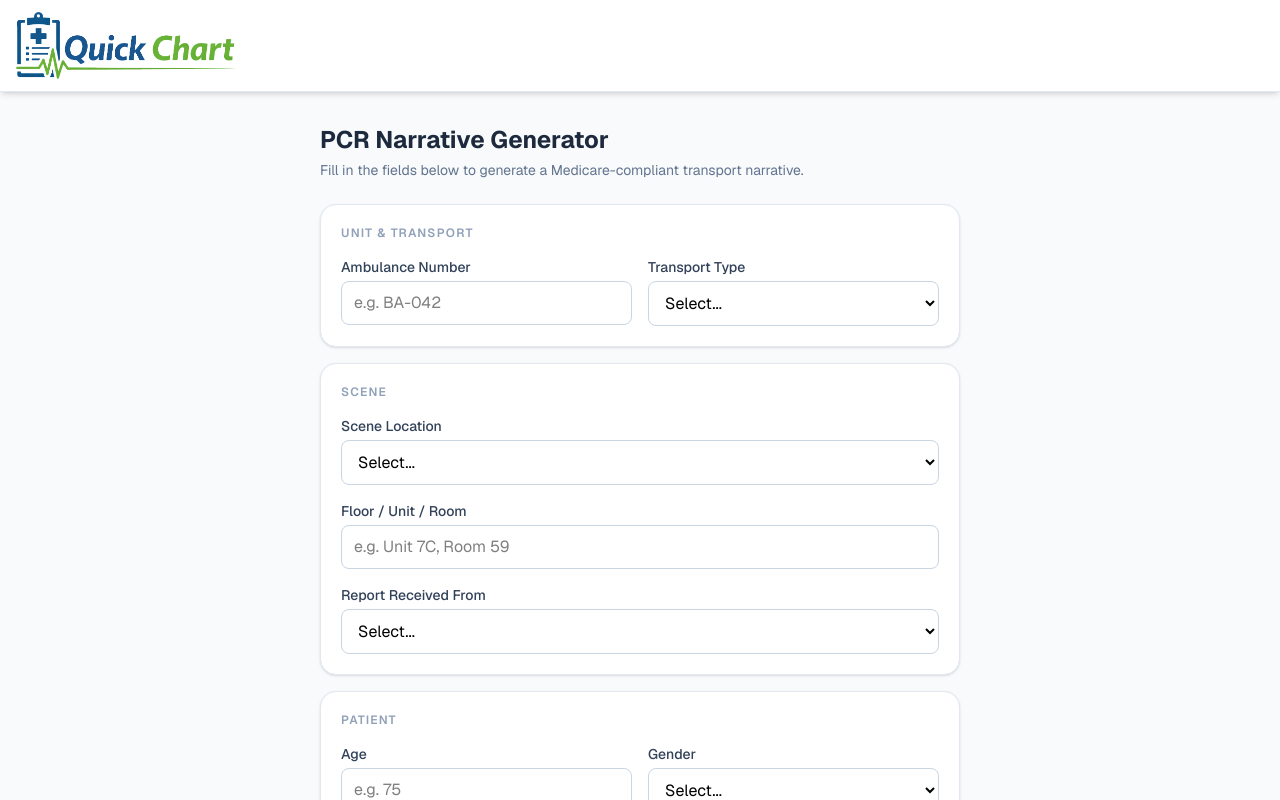
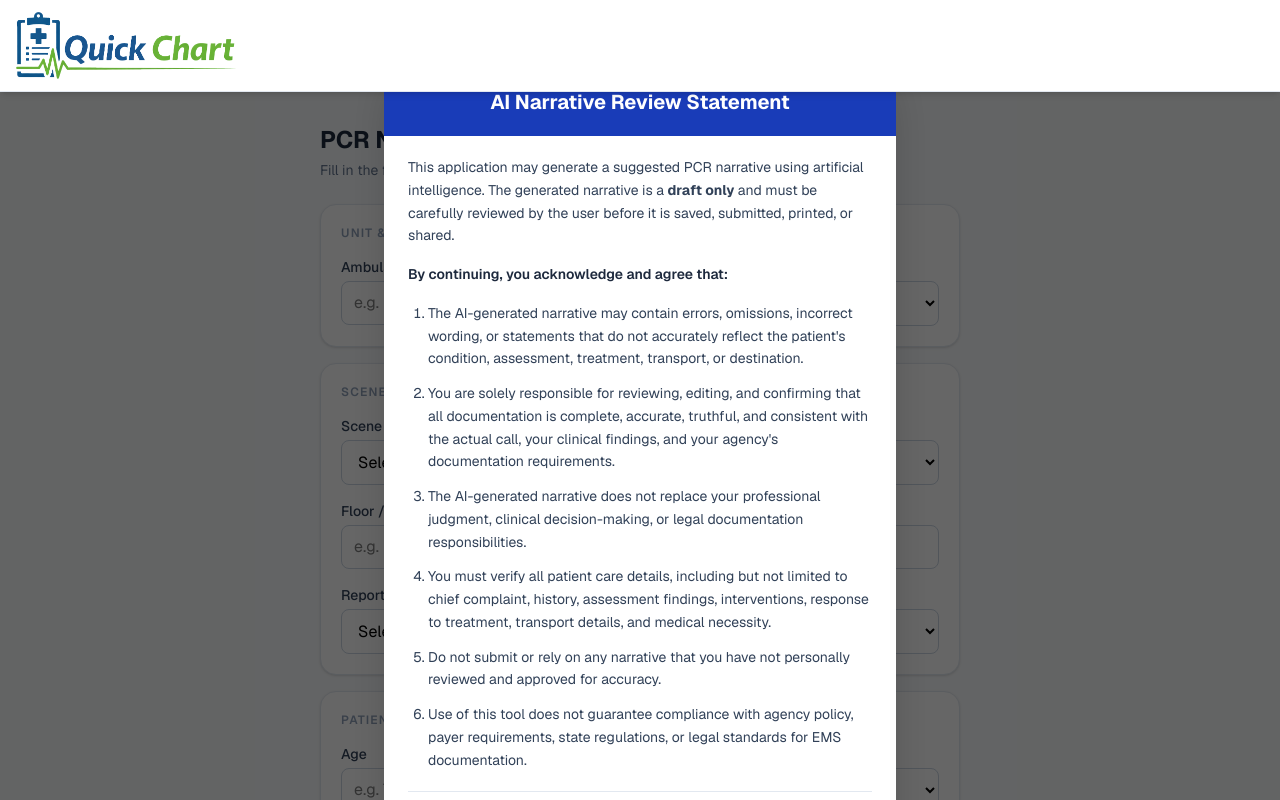
Before and after one commit to emiliootz/QuickChart, a Next.js app: page / in a window 1280 px wide. Shown: the top 800 px of the page. Built offline with nearby package versions, Linux system fonts and the light colour scheme.

Commit message:
Ack Modal

```diff
--- a/app/layout.tsx
+++ b/app/layout.tsx
@@ -2,6 +2,7 @@ import type { Metadata, Viewport } from "next";
 import { Geist } from "next/font/google";
 import "./globals.css";
 import Header from "@/components/layout/Header";
+import AcknowledgmentModal from "@/components/layout/AcknowledgmentModal";
 
 const geistSans = Geist({
   variable: "--font-geist-sans",
@@ -26,6 +27,7 @@ export default function RootLayout({
   return (
     <html lang="en">
       <body className={`${geistSans.variable} font-sans antialiased bg-slate-50`}>
+        <AcknowledgmentModal />
         <Header />
         {children}
       </body>
--- /dev/null
+++ b/components/layout/AcknowledgmentModal.tsx
@@ -0,0 +1,126 @@
+"use client";
+
+import { useState, useEffect } from "react";
+
+const SESSION_KEY = "quickchart_ack";
+
+export default function AcknowledgmentModal() {
+  // Start hidden to avoid flash — we'll show it after checking sessionStorage
+  const [visible, setVisible] = useState(false);
+  const [checked, setChecked] = useState(false);
+
+  useEffect(() => {
+    // Only show the modal if the user hasn't accepted this session
+    if (!sessionStorage.getItem(SESSION_KEY)) {
+      setVisible(true);
+    }
+  }, []);
+
+  function handleAccept() {
+    sessionStorage.setItem(SESSION_KEY, "true");
+    setVisible(false);
+  }
+
+  // Not visible — render nothing (avoids any layout impact)
+  if (!visible) return null;
+
+  return (
+    // Full-screen backdrop — blocks interaction with the app behind it
+    <div className="fixed inset-0 z-50 flex items-start justify-center bg-black/60 p-4 overflow-y-auto">
+      {/* Modal panel */}
+      <div className="relative bg-white rounded-2xl shadow-2xl w-full max-w-lg my-8">
+        {/* Header */}
+        <div className="bg-blue-800 rounded-t-2xl px-6 py-5 text-center">
+          <p className="text-xs font-semibold text-blue-200 uppercase tracking-widest mb-1">
+            Please Read Carefully
+          </p>
+          <h1 className="text-xl font-bold text-white">
+            AI Narrative Review Statement
+          </h1>
+        </div>
+
+        {/* Body */}
+        <div className="px-6 py-5 space-y-4 text-sm text-slate-700 leading-relaxed">
+          <p>
+            This application may generate a suggested PCR narrative using
+            artificial intelligence. The generated narrative is a{" "}
+            <strong>draft only</strong> and must be carefully reviewed by the
+            user before it is saved, submitted, printed, or shared.
+          </p>
+
+          <p className="font-semibold text-slate-800">
+            By continuing, you acknowledge and agree that:
+          </p>
+
+          <ol className="list-decimal list-outside pl-5 space-y-3">
+            <li>
+              The AI-generated narrative may contain errors, omissions,
+              incorrect wording, or statements that do not accurately reflect
+              the patient&apos;s condition, assessment, treatment, transport,
+              or destination.
+            </li>
+            <li>
+              You are solely responsible for reviewing, editing, and confirming
+              that all documentation is complete, accurate, truthful, and
+              consistent with the actual call, your clinical findings, and your
+              agency&apos;s documentation requirements.
+            </li>
+            <li>
+              The AI-generated narrative does not replace your professional
+              judgment, clinical decision-making, or legal documentation
+              responsibilities.
+            </li>
+            <li>
+              You must verify all patient care details, including but not
+              limited to chief complaint, history, assessment findings,
+              interventions, response to treatment, transport details, and
+              medical necessity.
+            </li>
+            <li>
+              Do not submit or rely on any narrative that you have not
+              personally reviewed and approved for accuracy.
+            </li>
+            <li>
+              Use of this tool does not guarantee compliance with agency
+              policy, payer requirements, state regulations, or legal standards
+              for EMS documentation.
+            </li>
+          </ol>
+        </div>
+
+        {/* Divider */}
+        <div className="border-t border-slate-200 mx-6" />
+
+        {/* Checkbox + Accept */}
+        <div className="px-6 py-5 space-y-4">
+          <label className="flex items-start gap-3 cursor-pointer">
+            <input
+              type="checkbox"
+              checked={checked}
+              onChange={e => setChecked(e.target.checked)}
+              className="mt-0.5 h-4 w-4 shrink-0 rounded border-slate-400 text-blue-700 focus:ring-blue-500 cursor-pointer"
+            />
+            <span className="text-sm text-slate-700 leading-snug">
+              I understand that AI-generated narratives are drafts only and
+              must be personally reviewed for accuracy, completeness, and legal
+              documentation compliance before use.
+            </span>
+          </label>
+
+          <button
+            type="button"
+            onClick={handleAccept}
+            disabled={!checked}
+            className={`w-full py-3 rounded-xl text-white font-semibold text-sm transition-colors ${
+              checked
+                ? "bg-blue-800 hover:bg-blue-900"
+                : "bg-slate-300 cursor-not-allowed"
+            }`}
+          >
+            Accept
+          </button>
+        </div>
+      </div>
+    </div>
+  );
+}
```
